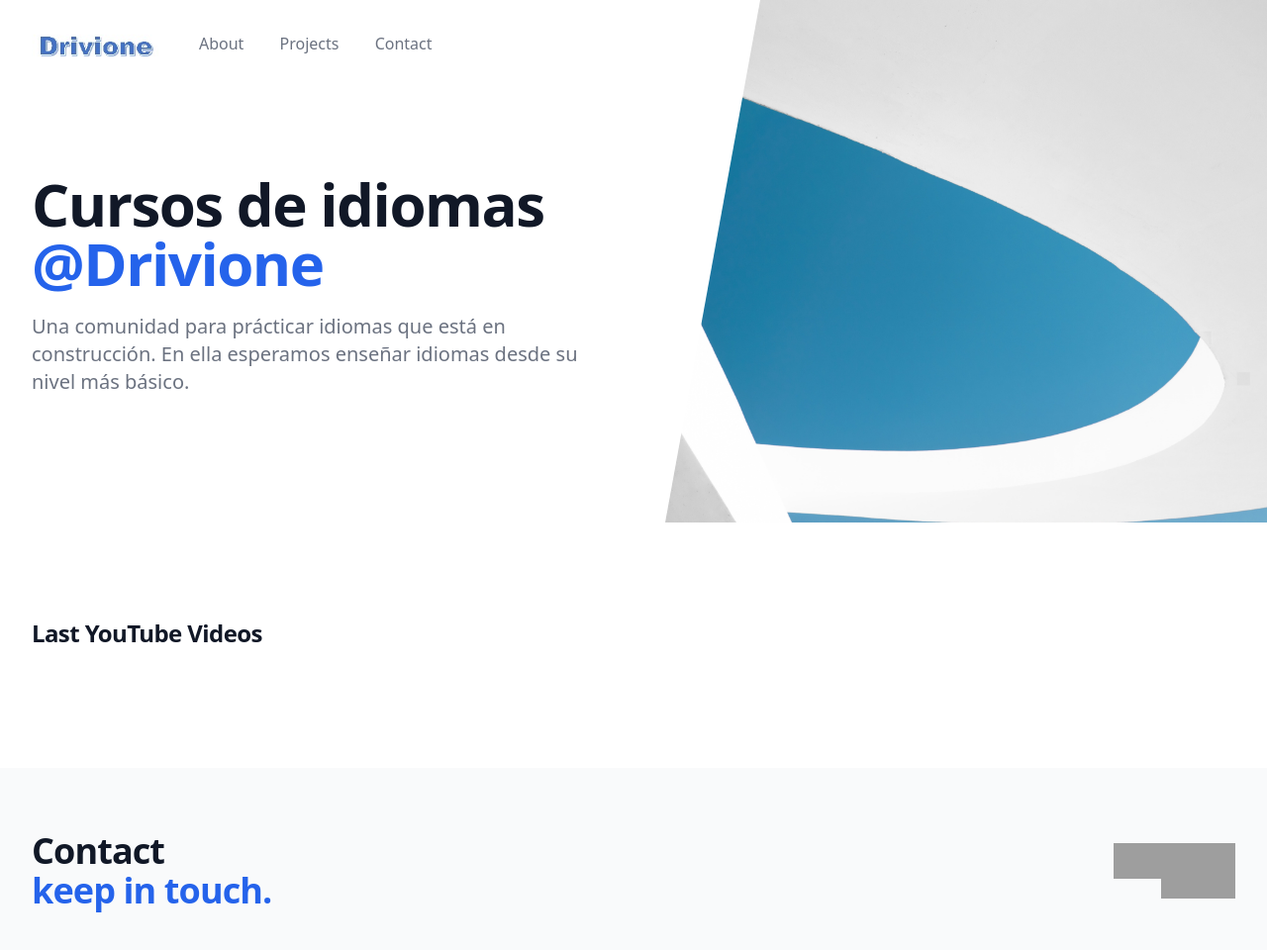
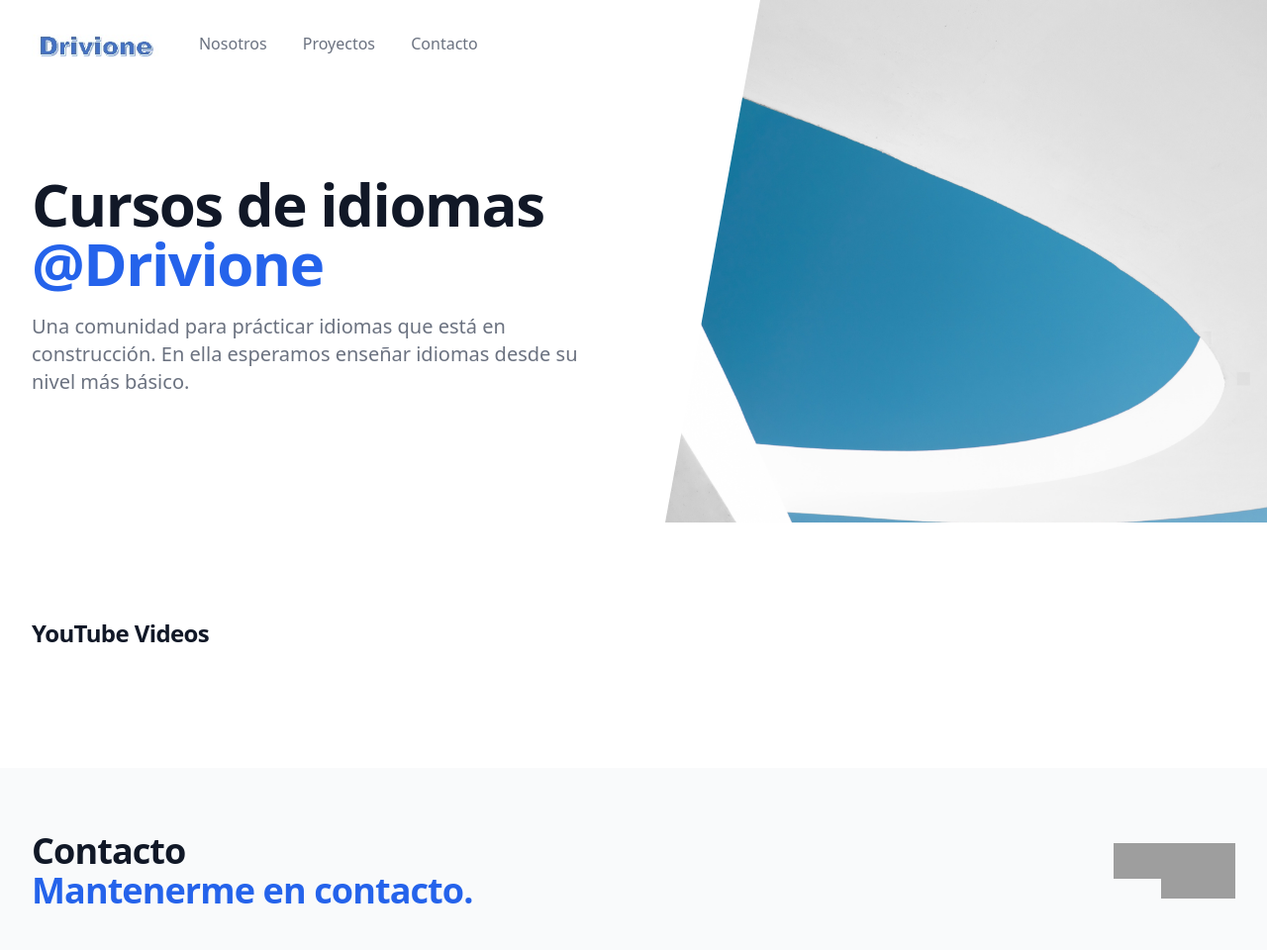
Before and after one commit to shuri991/landing-page-idiomas, a website: page src/index.html in a window 1280 px wide. Shown: the whole page at 99% size. Drawn offline with nearby package versions, Linux system fonts and the light colour scheme; no server answers; grey boxes are pictures that could not be loaded.

Commit message:
Modificando titulos

```diff
--- a/src/index.html
+++ b/src/index.html
@@ -29,9 +29,9 @@
                     </div>
                   </div>
                   <div class="hidden md:block md:ml-10 md:pr-4 md:space-x-8">
-                    <a href="#" class="font-medium text-gray-500 hover:text-gray-900">About</a>
-                    <a href="#" class="font-medium text-gray-500 hover:text-gray-900">Projects</a>
-                    <a href="#" class="font-medium text-gray-500 hover:text-gray-900">Contact</a>
+                    <a href="#" class="font-medium text-gray-500 hover:text-gray-900">Nosotros</a>
+                    <a href="#" class="font-medium text-gray-500 hover:text-gray-900">Proyectos</a>
+                    <a href="#" class="font-medium text-gray-500 hover:text-gray-900">Contacto</a>
                   </div>
                 </nav>
               </div>
@@ -58,7 +58,7 @@
       </div>
       <div class="bg-white">
         <div class="max-w-2xl mx-auto py-16 px-4 sm:py-24 sm:px-6 lg:max-w-7xl lg:px-8">
-          <h2 class="text-2xl font-extrabold tracking-tight text-gray-900">Last YouTube Videos</h2>
+          <h2 class="text-2xl font-extrabold tracking-tight text-gray-900">YouTube Videos</h2>
           <div class="mt-6 grid grid-cols-1 gap-y-10 gap-x-6 sm:grid-cols-2 lg:grid-cols-4 xl:gap-x-8" id = "content">
             <!-- content -->
           </div>
@@ -67,8 +67,8 @@
       <div class="bg-gray-50">
         <div class="max-w-7xl mx-auto py-12 px-4 sm:px-6 lg:py-16 lg:px-8 lg:flex lg:items-center lg:justify-between">
           <h2 class="text-3xl font-extrabold tracking-tight text-gray-900 sm:text-4xl">
-            <span class="block">Contact</span>
-            <span class="block text-blue-600">keep in touch.</span>
+            <span class="block">Contacto</span>
+            <span class="block text-blue-600">Mantenerme en contacto.</span>
           </h2>
           <div class="mt-8 flex lg:mt-0 lg:flex-shrink-0">
             <a href="https://www.facebook.com/Drivione"><img src="https://upload.wikimedia.org/wikipedia/commons/thumb/5/51/Facebook_f_logo_%282019%29.svg/2048px-Facebook_f_logo_%282019%29.svg.png" x="0px" y="0px" width="48" height="48" viewBox="0 0 48 48"
```
